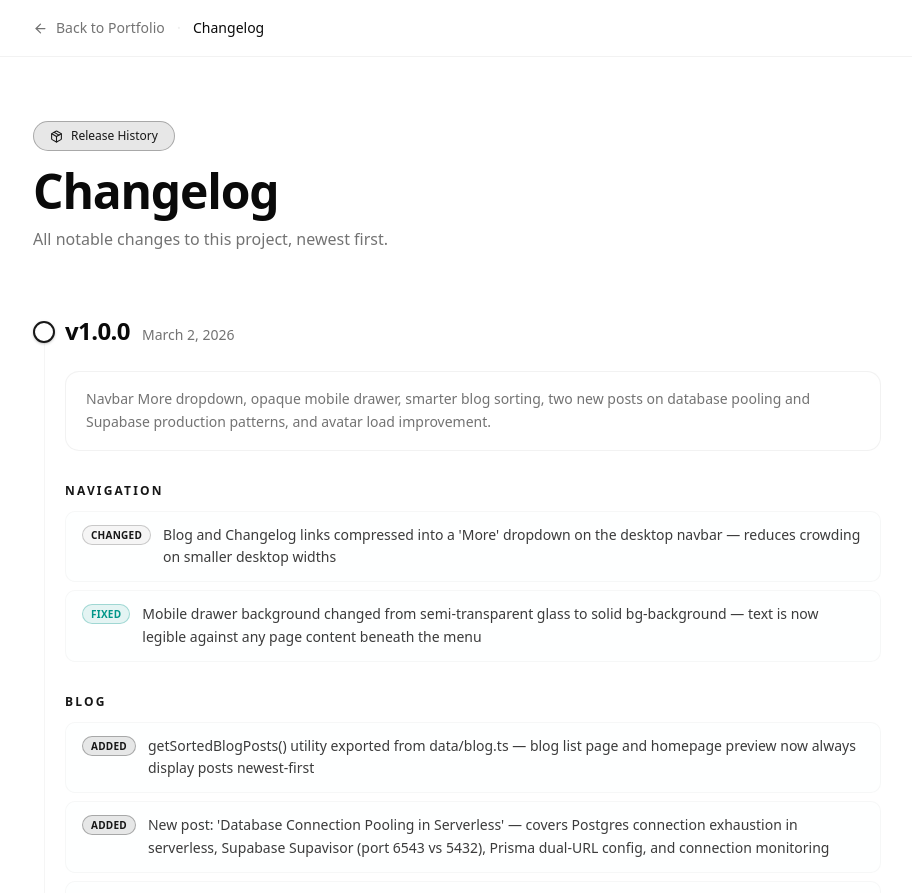
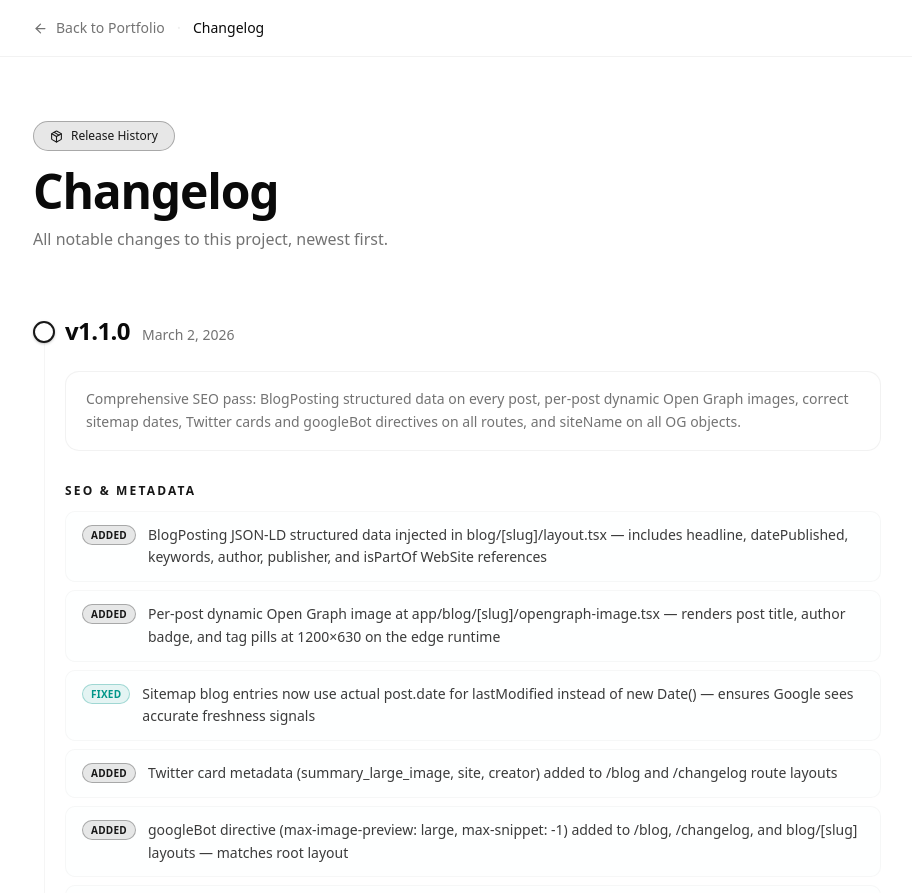
Before and after one commit to tanamaroby/next-portfolio, a Next.js app: page /changelog in a window 1280 px wide. Shown: the top 893 px of the page, without its empty margins (183-1095 px from the left). Built offline with nearby package versions, Linux system fonts and the light colour scheme.

Commit message:
feat: implement comprehensive SEO enhancements; add structured data, dynamic Open Graph images, and improve sitemap accuracy

```diff
--- a/app/blog/[slug]/opengraph-image.tsx
+++ b/app/blog/[slug]/opengraph-image.tsx
@@ -1,13 +1,9 @@
-import { getAllBlogSlugs, getBlogPost } from "@/data/blog";
+import { getBlogPost } from "@/data/blog";
 import { ImageResponse } from "next/og";
 
 export const runtime = "edge";
 export const size = { width: 1200, height: 630 };
 export const contentType = "image/png";
-
-export function generateStaticParams() {
-  return getAllBlogSlugs().map((slug) => ({ slug }));
-}
 
 export default function OgImage({ params }: { params: { slug: string } }) {
   const post = getBlogPost(params.slug);
--- a/data/changelog.ts
+++ b/data/changelog.ts
@@ -18,6 +18,47 @@ export interface ChangelogVersion {
 }
 
 export const CHANGELOG: ChangelogVersion[] = [
+  {
+    version: "1.1.0",
+    date: "2026-03-02",
+    summary:
+      "Comprehensive SEO pass: BlogPosting structured data on every post, per-post dynamic Open Graph images, correct sitemap dates, Twitter cards and googleBot directives on all routes, and siteName on all OG objects.",
+    groups: [
+      {
+        title: "SEO & Metadata",
+        entries: [
+          {
+            type: "added",
+            text: "BlogPosting JSON-LD structured data injected in blog/[slug]/layout.tsx — includes headline, datePublished, keywords, author, publisher, and isPartOf WebSite references",
+          },
+          {
+            type: "added",
+            text: "Per-post dynamic Open Graph image at app/blog/[slug]/opengraph-image.tsx — renders post title, author badge, and tag pills at 1200×630 on the edge runtime",
+          },
+          {
+            type: "fixed",
+            text: "Sitemap blog entries now use actual post.date for lastModified instead of new Date() — ensures Google sees accurate freshness signals",
+          },
+          {
+            type: "added",
+            text: "Twitter card metadata (summary_large_image, site, creator) added to /blog and /changelog route layouts",
+          },
+          {
+            type: "added",
+            text: "googleBot directive (max-image-preview: large, max-snippet: -1) added to /blog, /changelog, and blog/[slug] layouts — matches root layout",
+          },
+          {
+            type: "added",
+            text: "openGraph.siteName added to /blog, /changelog, and blog/[slug] metadata for consistent social card rendering",
+          },
+          {
+            type: "removed",
+            text: "Non-standard host field removed from robots.ts",
+          },
+        ],
+      },
+    ],
+  },
   {
     version: "1.0.0",
     date: "2026-03-02",
--- a/package.json
+++ b/package.json
@@ -1,6 +1,6 @@
 {
   "name": "next-portfolio",
-  "version": "1.0.0",
+  "version": "1.1.0",
   "private": true,
   "scripts": {
     "dev": "next dev",
```
Also changed, not shown: 1 other file (tests, documents, lock files or other folders).
